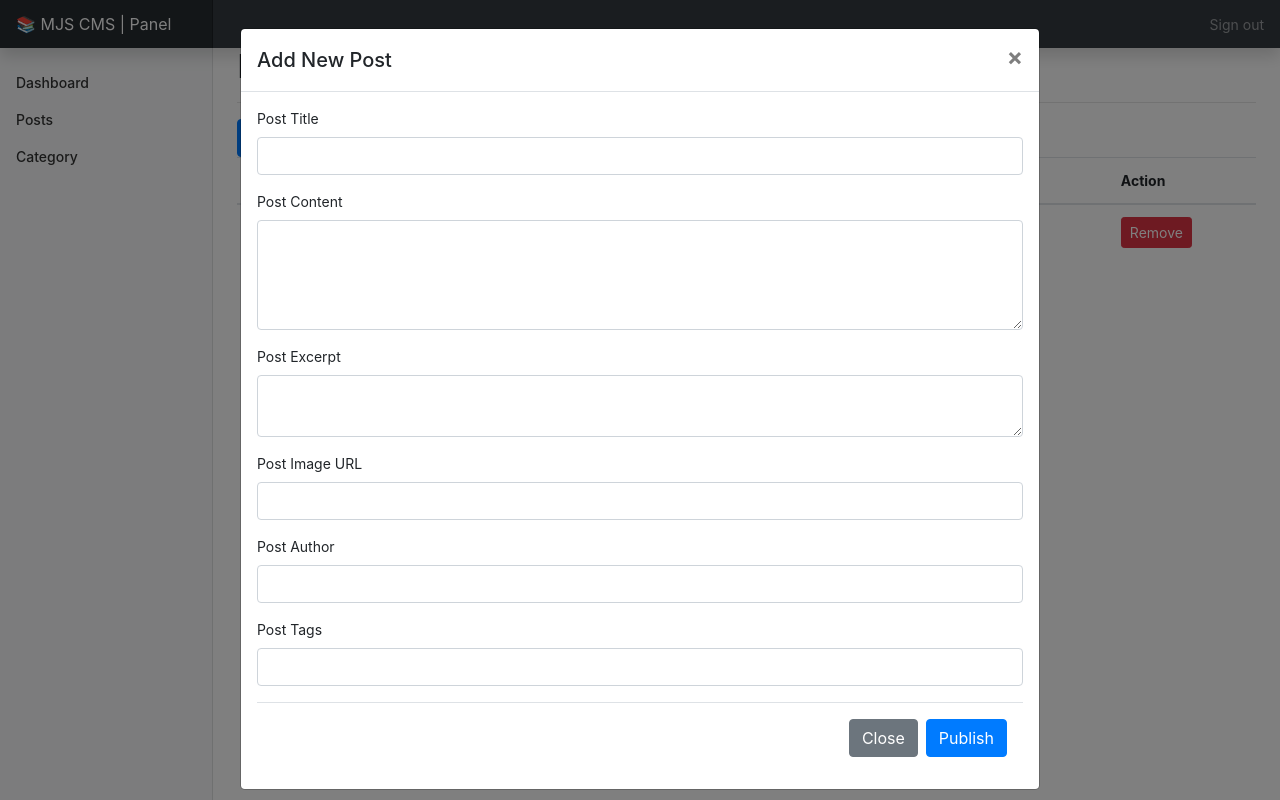
After one commit to javansaffari/MJS-CMS, a PHP site: page /panel/posts.php in a window 1280 px wide, after a click on "Add New Post". The commit adds this page. Run offline with PHP 8.4, Linux system fonts and the light colour scheme; tables that the repository leaves empty or names only in its code hold one stand-in row (values such as "Sample post"); some libraries are stand-ins or nearby versions.

Commit message:
added posts section in the panel | 7-30-20

```diff
--- /dev/null
+++ b/panel/posts.php
@@ -0,0 +1,112 @@
+<?php
+include_once('header.php');
+require_once('../includes/config.php');
+
+?>
+
+<div class="container-fluid">
+    <div class="row">
+        <?php include_once('sidebar.php'); ?>
+        <main role="main" class="col-md-9 ml-sm-auto col-lg-10 px-md-4">
+            <h1 class="h2">Posts</h1>
+            <hr>
+            <button type="button" class="btn btn-primary" data-toggle="modal" data-target="#exampleModal">Add New Post</button>
+
+            <div class="modal fade" id="exampleModal">
+                <div class="modal-dialog modal-lg" role="document">
+                    <div class="modal-content">
+                        <div class="modal-header">
+                            <h5 class="modal-title" id="exampleModalLabel">Add New Post</h5>
+                            <button type="button" class="close" data-dismiss="modal" aria-label="Close">
+                                <span aria-hidden="true">&times;</span>
+                            </button>
+                        </div>
+                        <div class="modal-body">
+                            <form method="post">
+                                <div class="form-group">
+                                    <label>Post Title</label>
+                                    <input type="text" class="form-control" name="postData[title]">
+                                </div>
+                                <div class="form-group">
+                                    <label>Post Content</label>
+                                    <textarea class="form-control" name="postData[content]" rows="4"></textarea>
+                                </div>
+                                <div class="form-group">
+                                    <label>Post Excerpt</label>
+                                    <textarea class="form-control" name="postData[excerpt]" rows="2"></textarea>
+                                </div>
+                                <div class="form-group">
+                                    <label>Post Image URL</label>
+                                    <input type="text" class="form-control" name="postData[image]">
+                                </div>
+                                <div class="form-group">
+                                    <label>Post Author</label>
+                                    <input type="text" class="form-control" name="postData[author]">
+                                </div>
+                                <div class="form-group">
+                                    <label>Post Tags</label>
+                                    <input type="text" class="form-control" name="postData[tags]">
+                                </div>
+                                <div class="modal-footer">
+                                    <button type="button" class="btn btn-secondary" data-dismiss="modal">Close</button>
+                                    <button type="submit" name="publish" class="btn btn-primary">Publish</button>
+                                </div>
+                            </form>
+                            <?php
+                            // add post
+                            if (isset($_POST['publish'])) {
+                                $postData = $_POST['postData'];
+                                var_dump($postData);
+                                $queryInsertPost = "INSERT INTO posts (post_title,post_content,post_excerpt,post_image,post_author,post_tags) VALUES ('$postData[title]','$postData[content]','$postData[excerpt]','$postData[image]','$postData[author]','$postData[tags]')";
+                                mysqli_query($dbConnection, $queryInsertPost);
+                            };
+                            // Remove post
+                            if (isset($_GET['remove'])) {
+                                $post_id = $_GET['remove'];
+                                $queryRemovePost = "DELETE FROM posts WHERE post_id = '$post_id'";
+                                mysqli_query($dbConnection, $queryRemovePost);
+                            };
+                            ?>
+                        </div>
+
+                    </div>
+                </div>
+            </div>
+            <table class="table">
+                <thead>
+                    <tr>
+                        <th scope="col">Post ID</th>
+                        <th scope="col">Post Title</th>
+                        <th scope="col">Post Date</th>
+                        <th scope="col">Post Status</th>
+                        <th scope="col">Post Category</th>
+                        <th scope="col">Action</th>
+                    </tr>
+                </thead>
+                <tbody>
+                    <?php
+                    $querySelectAllPost = "SELECT * FROM posts";
+                    $query = mysqli_query($dbConnection, $querySelectAllPost);
+                    while ($row = mysqli_fetch_assoc($query)) {
+                    ?>
+                        <tr>
+                            <th scope="row"><?php echo $row['post_id']; ?></th>
+                            <td><?php echo $row['post_title']; ?></td>
+                            <td><?php echo $row['post_date']; ?></td>
+                            <td><?php echo $row['post_status']; ?></td>
+                            <td><?php echo $row['post_category_id']; ?></td>
+                            <td>
+                                <a class="btn btn-danger btn-sm" name="remove" href="posts.php?remove=<?php echo $row['post_id']; ?>">Remove</a>
+                            </td>
+
+                        </tr>
+                    <?php }; ?>
+                </tbody>
+            </table>
+
+        </main>
+    </div>
+</div>
+<?php
+include_once('footer.php');
+?>
--- a/panel/sidebar.php
+++ b/panel/sidebar.php
@@ -3,12 +3,17 @@
         <ul class="nav flex-column">
             <li class="nav-item">
                 <a class="nav-link" href="index.php">
-                Dashboard
+                    Dashboard
+                </a>
+            </li>
+            <li class="nav-item">
+                <a class="nav-link" href="posts.php">
+                    Posts
                 </a>
             </li>
             <li class="nav-item">
                 <a class="nav-link" href="category.php">
-                Category
+                    Category
                 </a>
             </li>
         </ul>
```
Also changed, not shown: panel/category.php (+26 -31 lines), panel/header.php (+3 -4 lines), panel/index.php (+3 -6 lines).
